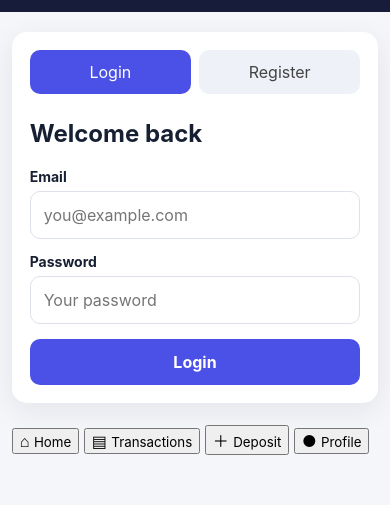
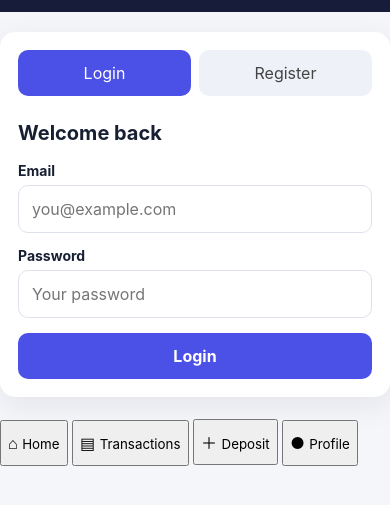
Before and after one commit to vv0283332-dotcom/vicky-wallet-frontend, a website: page www/index.html in a window 390 px wide. Shown: the part 63-568 px from the top of the page. Drawn offline with Linux system fonts and the light colour scheme.

Commit message:
Make Vicky Pay cross-device PWA

```diff
--- a/www/index.html
+++ b/www/index.html
@@ -3,6 +3,14 @@
 <head>
   <meta charset="UTF-8">
   <meta name="viewport" content="width=device-width, initial-scale=1.0">
+  <meta name="theme-color" content="#111827">
+  <meta name="mobile-web-app-capable" content="yes">
+  <meta name="apple-mobile-web-app-capable" content="yes">
+  <meta name="apple-mobile-web-app-status-bar-style" content="default">
+  <meta name="apple-mobile-web-app-title" content="Vicky Pay">
+  <meta name="format-detection" content="telephone=no">
+  <link rel="manifest" href="manifest.webmanifest">
+  <link rel="apple-touch-icon" href="icon-192.png">
   <title>Vicky Pay</title>
   <link rel="stylesheet" href="style.css">
 </head>
--- a/www/style.css
+++ b/www/style.css
@@ -2853,3 +2853,129 @@ body.logged-in #dashboard {
   font-size: 12px;
   opacity: .7;
 }
+
+/* =========================================================
+   VICKY PAY — CROSS DEVICE / MOBILE COMPATIBILITY
+   ========================================================= */
+
+html {
+  -webkit-text-size-adjust: 100%;
+  text-size-adjust: 100%;
+  scroll-behavior: smooth;
+}
+
+body {
+  min-height: 100dvh;
+  min-height: -webkit-fill-available;
+  overflow-x: hidden;
+  -webkit-tap-highlight-color: transparent;
+}
+
+button,
+input,
+select,
+textarea {
+  font: inherit;
+}
+
+button {
+  touch-action: manipulation;
+  -webkit-user-select: none;
+  user-select: none;
+}
+
+input,
+select,
+textarea {
+  max-width: 100%;
+  font-size: 16px;
+}
+
+/* iPhone/iPad safe areas */
+.app,
+.vicky-dashboard,
+.vicky-topbar,
+.bottom-nav {
+  padding-left: max(0px, env(safe-area-inset-left));
+  padding-right: max(0px, env(safe-area-inset-right));
+}
+
+.vicky-topbar {
+  padding-top: max(0px, env(safe-area-inset-top));
+}
+
+.bottom-nav {
+  padding-bottom: max(8px, env(safe-area-inset-bottom));
+}
+
+/* Prevent accidental horizontal scrolling */
+img,
+svg,
+video,
+canvas {
+  max-width: 100%;
+  height: auto;
+}
+
+/* Comfortable touch targets */
+button,
+[role="button"] {
+  min-height: 44px;
+}
+
+@media (max-width: 768px) {
+  body {
+    width: 100%;
+  }
+
+  .app {
+    width: 100%;
+    max-width: 100%;
+  }
+
+  main {
+    width: 100%;
+  }
+
+  .card,
+  .auth-screen,
+  .vicky-dashboard {
+    width: 100%;
+    box-sizing: border-box;
+  }
+
+  input,
+  select,
+  textarea {
+    width: 100%;
+    box-sizing: border-box;
+  }
+}
+
+@media (max-width: 480px) {
+  h1 {
+    font-size: 1.5rem;
+  }
+
+  h2 {
+    font-size: 1.25rem;
+  }
+
+  button {
+    min-height: 46px;
+  }
+}
+
+/* Landscape phones/tablets */
+@media (max-height: 500px) and (orientation: landscape) {
+  .auth-screen {
+    margin-top: 12px;
+    margin-bottom: 12px;
+  }
+}
+
+/* iOS momentum scrolling */
+.vicky-dashboard,
+main {
+  -webkit-overflow-scrolling: touch;
+}
```
Also changed, not shown: www/icon-192.png (added), www/icon-512.png (added), www/manifest.webmanifest (added).
